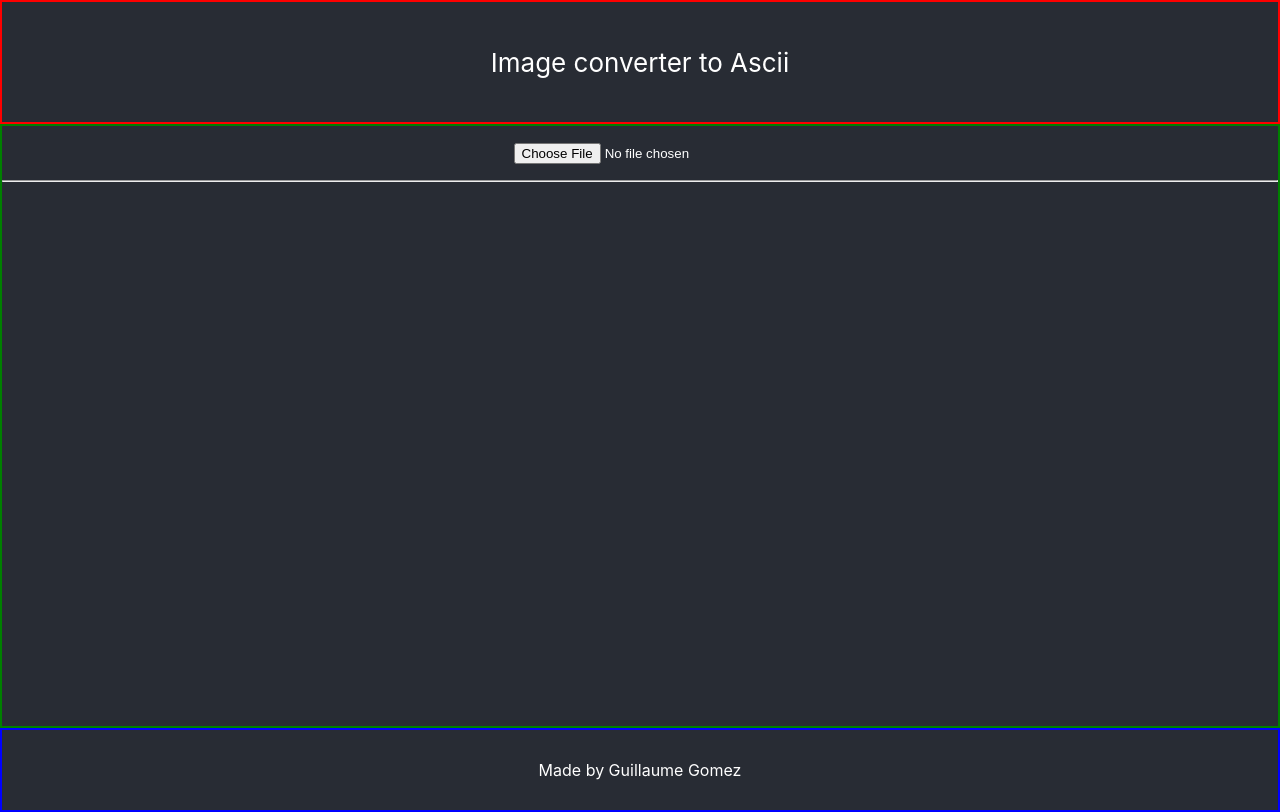
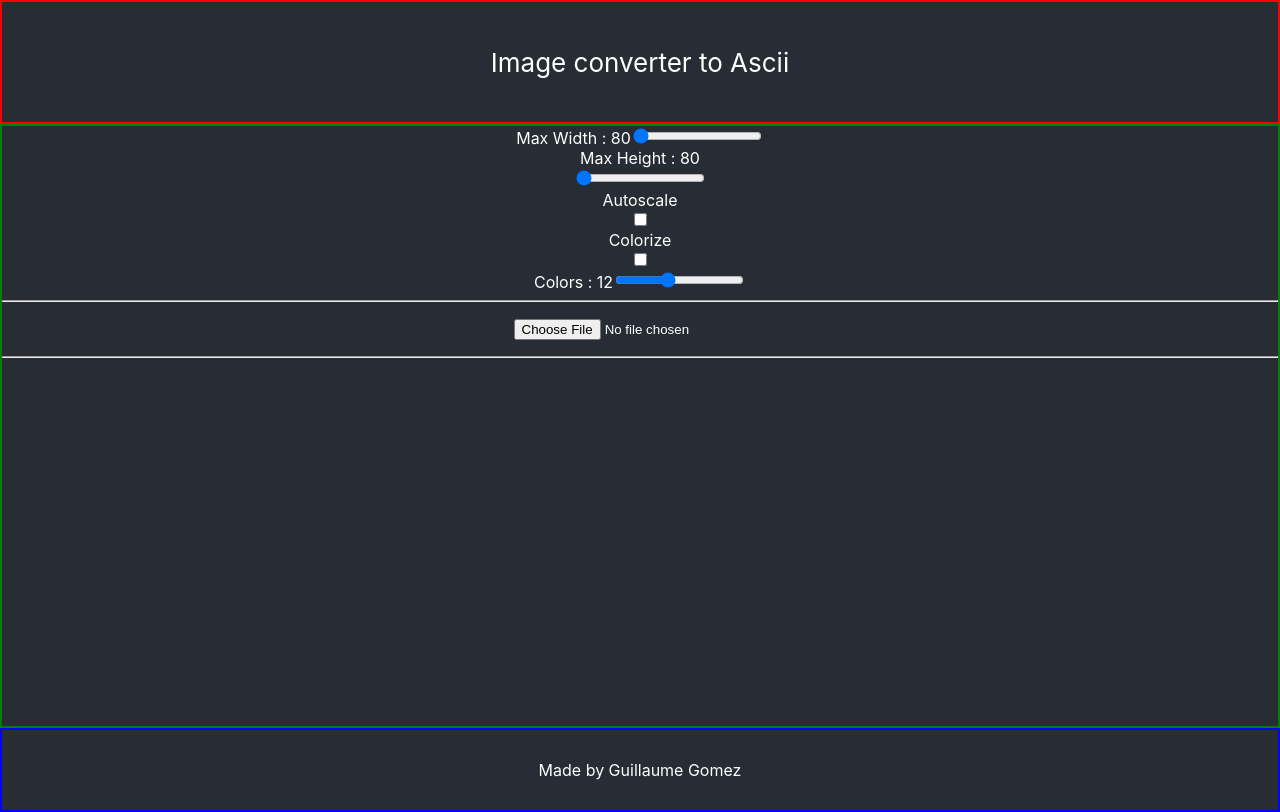
Before and after one commit to guillaume-gomez/image-to-ascii, a React (Create React App) app: page / in a window 1280 px wide. Built offline with nearby package versions, Linux system fonts and the light colour scheme.

Commit message:
add form and prepare configuration in pipeline and useDataImage

```diff
--- a/src/AsciiImage.tsx
+++ b/src/AsciiImage.tsx
@@ -81,7 +81,7 @@ function AsciiImage({ imageData }: AsciiImageInterface): React.ReactElement {
 
   return (
     <pre className="Ascii-content">
-      {drawAsciiWithColor(imageData)}
+      {drawAscii(imageData)}
     </pre>
   );
 }
--- /dev/null
+++ b/src/Form.tsx
@@ -0,0 +1,37 @@
+import React from "react";
+import { ConfigurationInterface } from "./useImageData";
+
+interface FormInterface {
+  configuration: ConfigurationInterface;
+  setConfigurationParam: (param: string, value: string | number | boolean) => void;
+}
+
+function Form({ configuration, setConfigurationParam }: FormInterface): React.ReactElement {
+  const { maxWidth, maxHeight, colors, colorize, autoScale } = configuration;
+  return (
+    <div id="form">
+        <div className="slidecontainer">
+          Max Width : {maxWidth}
+          <input type="range" min={80} max={100} value={maxWidth} className="slider" onChange={e => setConfigurationParam("maxWidth", parseInt(e.target.value))} />
+        </div>
+        Max Height : {maxHeight}
+        <div className="slidecontainer">
+          <input type="range" min={80} max={100} value={maxHeight} className="slider" onChange={e => setConfigurationParam("maxHeight", parseInt(e.target.value))} />
+        </div>
+        <div>
+           <label htmlFor="autoscale">Autoscale</label><br/>
+           <input type="checkbox" name="autoscale" id="autoscale" value={autoScale.toString()} onChange={e => setConfigurationParam("autoscale", !!e.target.checked)}/>
+        </div>
+        <div>
+           <label htmlFor="Colorize">Colorize</label><br/>
+           <input type="checkbox" name="Colorize" id="Colorize" value={colorize.toString()} onChange={e => setConfigurationParam("Colorize", !!e.target.checked)}/>
+        </div>
+        <div className="slidecontainer">
+          Colors : {colors}
+          <input type="range" min={4} max={24} value={colors} className="slider" onChange={e => setConfigurationParam("colors", parseInt(e.target.value))} />
+        </div>
+      </div>
+  );
+}
+
+export default Form;
--- a/src/ImageConverterToAscii.tsx
+++ b/src/ImageConverterToAscii.tsx
@@ -2,13 +2,14 @@ import React, { useState } from "react";
 import useImageData from "./useImageData";
 import CanvasImage from "./CanvasImage";
 import AsciiImage from "./AsciiImage";
+import Form from "./Form";
 
 
 interface ImageConverterToAsciiInterface {
 }
 
 function ImageConverterToAscii({}: ImageConverterToAsciiInterface): React.ReactElement {
-  const { image, readFile } = useImageData();
+  const { image, readFile, computeState, configuration, setConfigurationParam } = useImageData();
 
   function onChangeFile(event: React.ChangeEvent<HTMLInputElement>) {
     // get files
@@ -19,6 +20,11 @@ function ImageConverterToAscii({}: ImageConverterToAsciiInterface): React.ReactE
 
   return (
     <>
+      <Form configuration={configuration} setConfigurationParam={setConfigurationParam} />
+      <hr />
+      {
+        computeState ? <span>Processing</span> : null
+      }
       <p>
         <input type="file" onChange={onChangeFile} />
       </p>
--- a/src/pipeline.ts
+++ b/src/pipeline.ts
@@ -1,8 +1,6 @@
+import { ConfigurationInterface } from "./useImageData";
+
 let RgbQuant = require('rgbquant');
-
-const MAXIMUM_WIDTH = 80;
-const MAXIMUM_HEIGHT = 80;
-
 
 export function toGrayScale(red: number, green: number, blue: number) : number {
   return 0.21 * red + 0.72 * green + 0.07 * blue;
@@ -31,23 +29,25 @@ function getFontRatio() : number {
     return height / width;
 };
 
-export function clampDimensions(image: ImageData) : ImageData {
+export function clampDimensions(image: ImageData, configuration: ConfigurationInterface) : ImageData {
+  const { maxWidth, maxHeight } = configuration;
+
   const rectifiedWidth = Math.floor(getFontRatio() * image.width);
-  if (image.height > MAXIMUM_HEIGHT) {
-    const reducedWidth = Math.floor(rectifiedWidth * MAXIMUM_HEIGHT / image.height);
-    return { ...image, width: reducedWidth, height: MAXIMUM_HEIGHT } as ImageData;
+  if (image.height > maxHeight) {
+    const reducedWidth = Math.floor(rectifiedWidth * maxHeight / image.height);
+    return { ...image, width: reducedWidth, height: maxHeight } as ImageData;
   }
 
-  if (image.width > MAXIMUM_WIDTH) {
-    const reducedHeight = Math.floor(image.height * MAXIMUM_WIDTH / rectifiedWidth);
-    return { ...image, width: MAXIMUM_WIDTH, height: reducedHeight } as ImageData;
+  if (image.width > maxWidth) {
+    const reducedHeight = Math.floor(image.height * maxWidth / rectifiedWidth);
+    return { ...image, width: maxWidth, height: reducedHeight } as ImageData;
   }
 
   return image;
 }
 
 
-export function convertToGrayScales(image: ImageData) : ImageData {
+export function convertToGrayScales(image: ImageData, _configuration: ConfigurationInterface) : ImageData {
   let rawImage: Uint8ClampedArray = image.data.slice();
   for (let i = 0 ; i < rawImage.length ; i += 4) {
     const red = rawImage[i];
@@ -60,7 +60,8 @@ export function convertToGrayScales(image: ImageData) : ImageData {
   return new ImageData(rawImage, image.width, image.height);
 };
 
-export function quantize(image: ImageData, colors: number = 6) {
+export function quantize(image: ImageData, configuration: ConfigurationInterface) {
+  const { colors } = configuration;
   const rgbquant = new RgbQuant({colors , dithKern: "FloydSteinberg", minHueCols: 0});
   rgbquant.sample(image.data.slice());
   const rawImage = rgbquant.reduce(image.data.slice());
--- a/src/useImageData.ts
+++ b/src/useImageData.ts
@@ -1,5 +1,21 @@
 import { useState } from "react";
 import { clampDimensions, convertToGrayScales, makeImageData, quantize } from "./pipeline";
+
+export interface ConfigurationInterface {
+  maxWidth: number;
+  maxHeight: number;
+  autoScale: boolean;
+  colorize: boolean;
+  colors: number;
+}
+
+interface useDataImageInterface {
+  configuration: ConfigurationInterface;
+  setConfigurationParam: (param: string, value: string | number | boolean) => void;
+  image : ImageData | null;
+  computeState: boolean;
+  readFile: (file: File) => void;
+}
 
 interface initialStateInterface {
   file: File | null;
@@ -11,21 +27,36 @@ const initialState : initialStateInterface = {
 
 function useImageData(state : initialStateInterface = initialState) {
   const [file, setFile] = useState<File| null>(state.file);
+  const [computeState, setComputeState] = useState<boolean>(false)
   const [image, setImage] = useState< ImageData | null>(null);
+  const [configuration, setConfiguration ] = useState<ConfigurationInterface>({
+    maxWidth: 80,
+    maxHeight: 80,
+    autoScale: true,
+    colorize: false,
+    colors: 12,
+  });
 
   function readFile(file: File) {
     const reader : FileReader = new FileReader();
     reader.onload = (event: Event) => {
       const image : HTMLImageElement = new Image();
       image.onload = () => {
-        const { width, height } : ImageData = clampDimensions({ data: new Uint8ClampedArray(), width: image.width, height: image.height });
+        const { width, height } : ImageData = clampDimensions({
+          data: new Uint8ClampedArray(),
+          width: image.width,
+          height: image.height
+        }, configuration);
+
         const iData : ImageData = makeImageData(image, width, height);
-        const imageDataModified = quantize(iData);
+        const imageDataModified = quantize(iData, configuration);
         setImage(imageDataModified);
+        setComputeState(false);
       }
       if(reader.result) {
         // call image onload event
         image.src = reader.result as string;
+        setComputeState(true);
       }
     };
     // close the reader
@@ -33,7 +64,11 @@ function useImageData(state : initialStateInterface = initialState) {
     setFile(file);
   }
 
-  return { image, readFile };
+  function setConfigurationParam(param: string, value: string | number) {
+    setConfiguration({...configuration, [param]: value });
+  }
+
+  return { image, computeState, readFile, configuration, setConfigurationParam } as useDataImageInterface;
 }
 
 export default useImageData;
```
